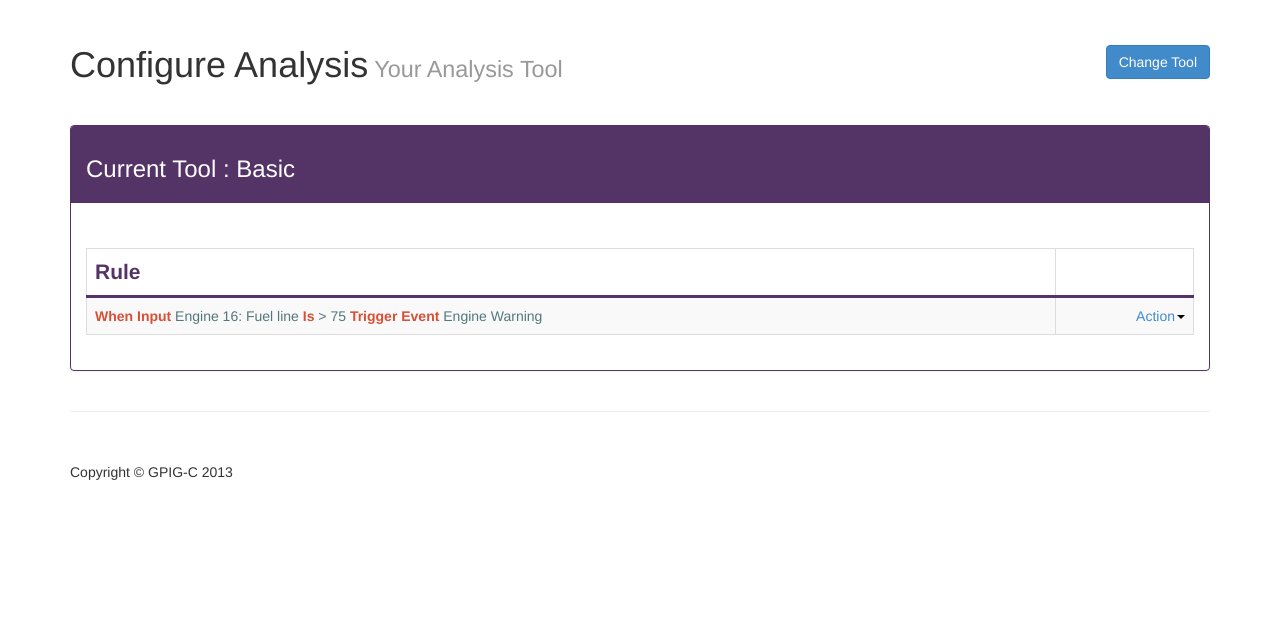
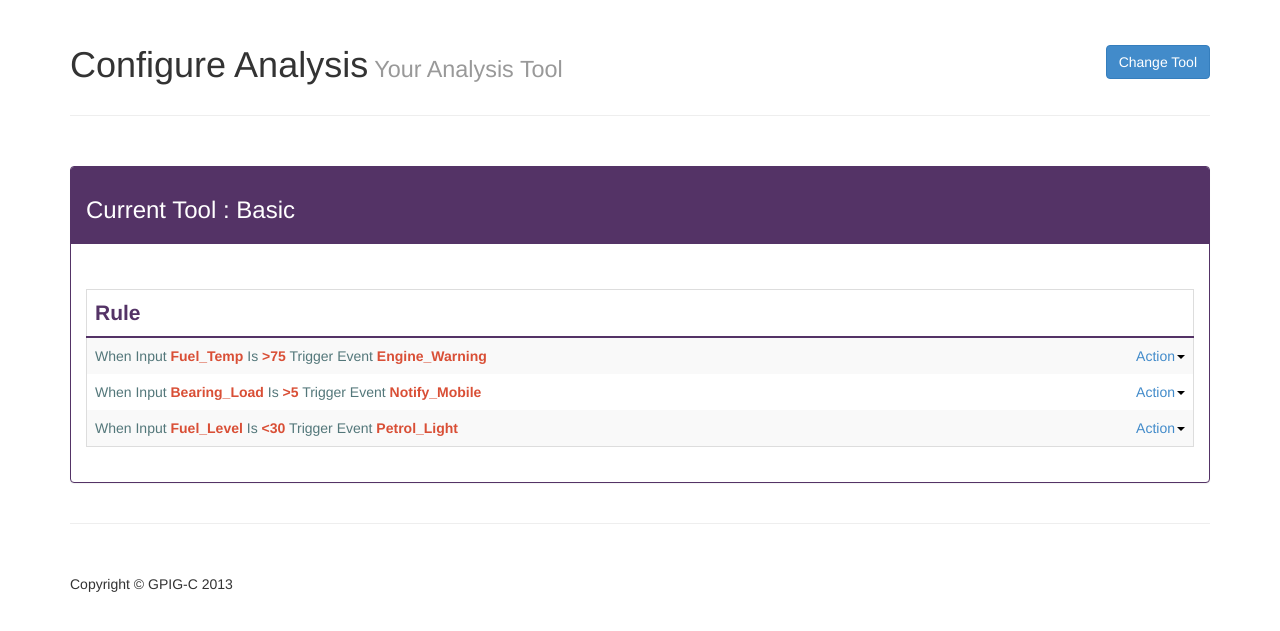
Before and after one commit to sftrabbit/gpig-c, a PHP site: page /adminCenter/conf-anal-tool.html in a window 1280 px wide. Shown: the part 55-686 px from the top of the page. Run offline with PHP 8.4, Linux system fonts and the light colour scheme.

Commit message:
Change Syntax Highlighting to EWork For Multiple Rules

```diff
--- a/PrototypeAdminCentre/modern-business/adminCenter/conf-anal-tool.html
+++ b/PrototypeAdminCentre/modern-business/adminCenter/conf-anal-tool.html
@@ -49,7 +49,7 @@
             </button>
         </div>
     </div>
-
+    <hr />
     <div class="row">  <!-- Table Row -->
         <div class="col-sm-12 center-block block-top-buffer">
             <div class="panel panel-primary">
@@ -66,11 +66,34 @@
                         </thead>
                         <tbody>
                         <tr>
-                            <td class="rule">When Input Engine 16: Fuel line Is > 75 Trigger Event Engine Warning</td>
+                            <td class="rule">When Input Fuel_Temp Is >75 Trigger Event Engine_Warning</td>
                             <td>
                                 <div class="dropdown pull-right">
                                     <a href="#" id="drop1" role="button" class="dropdown-toggle" data-toggle="dropdown">Action<b class="caret"></b></a>
                                     <ul id="menu1" class="dropdown-menu" role="menu">
+                                        <li role="presentation"><a role="menuitem" tabindex="-1" href="#">Edit</a></li>
+                                        <li role="presentation"><a role="menuitem" tabindex="-1" href="#">Delete</a></li>
+                                    </ul>
+                                </div>
+                            </td>
+                        </tr>
+                        <tr>
+                            <td class="rule">When Input Bearing_Load Is >5 Trigger Event Notify_Mobile</td>
+                            <td>
+                                <div class="dropdown pull-right">
+                                    <a href="#" id="drop2" role="button" class="dropdown-toggle" data-toggle="dropdown">Action<b class="caret"></b></a>
+                                    <ul id="menu2" class="dropdown-menu" role="menu">
+                                        <li role="presentation"><a role="menuitem" tabindex="-1" href="#">Edit</a></li>
+                                        <li role="presentation"><a role="menuitem" tabindex="-1" href="#">Delete</a></li>
+                                    </ul>
+                                </div>
+                            </td>
+                        </tr>
+                        <td class="rule">When Input Fuel_Level Is <30 Trigger Event Petrol_Light</td>
+                        <td>
+                            <div class="dropdown pull-right">
+                                <a href="#" id="drop3" role="button" class="dropdown-toggle" data-toggle="dropdown">Action<b class="caret"></b></a>
+                                <ul id="menu3" class="dropdown-menu" role="menu">
                                     <li role="presentation"><a role="menuitem" tabindex="-1" href="#">Edit</a></li>
                                     <li role="presentation"><a role="menuitem" tabindex="-1" href="#">Delete</a></li>
                                 </ul>
--- a/PrototypeAdminCentre/modern-business/adminCenter/conf-inputs.html
+++ b/PrototypeAdminCentre/modern-business/adminCenter/conf-inputs.html
@@ -58,7 +58,7 @@
 
      <div class="row">  <!-- Top Row -->
         <div class="col-sm-12 center-block">
-            <table class="table table-striped">
+            <table class="table table-striped table-bordered">
   				<thead class="table-header">
 					<th>ID</th>
 					<th>Name</th>
--- a/PrototypeAdminCentre/modern-business/adminCenter/conf-users.html
+++ b/PrototypeAdminCentre/modern-business/adminCenter/conf-users.html
@@ -62,6 +62,7 @@
                     onclick="confusers.resetform();"> Add User</button>
         </div>
     </div>
+    <hr />
     <div class="row">  <!-- Table Row -->
         <div class="col-sm-12 center-block">
             <table class="table table-striped table-bordered">
--- a/PrototypeAdminCentre/modern-business/adminCenter/css/admin.css
+++ b/PrototypeAdminCentre/modern-business/adminCenter/css/admin.css
@@ -39,10 +39,10 @@
 }
 
 .rule-keyword{
+    color: #53777a;
+}
+
+.rule-non-keyword{
     font-weight: bold;
     color: #d94f36;
 }
-
-.rule-non-keyword{
-    color: #53777a;
-}
--- a/PrototypeAdminCentre/modern-business/adminCenter/js/conf-anal.js
+++ b/PrototypeAdminCentre/modern-business/adminCenter/js/conf-anal.js
@@ -7,9 +7,17 @@
  */
 
 $(function(){
-    var content = $('.rule').text();
-    var words = content.split(" ");
+    var rules = $('.rule');
     var newContent = "";
+    var currentRule;
+    var words;
+
+    for(var j = 0; j < rules.length; j++){
+
+        newContent = "";
+        currentRule = rules.eq(j);
+        words = currentRule.text().split(" ");
+
         for(var i= 0 ; i < words.length; i++){
             if(words[i] == 'When' || words[i] == 'Input' || words[i] == 'Is' ||
                 words[i] == 'Trigger' || words[i] == 'Event')
@@ -18,5 +26,6 @@ $(function(){
                 words[i] =   '<span class="rule-non-keyword">' + words[i] + '</span>';
             newContent += words[i] + ' ';
         }
-    $('.rule').html(newContent)
+        currentRule.html(newContent);
+    }
 });
--- a/PrototypeAdminCentre/modern-business/css/custom-gpig.css
+++ b/PrototypeAdminCentre/modern-business/css/custom-gpig.css
@@ -135,7 +135,7 @@ h3.h3_4 {
 .table-striped .table-header{
     color: #543366;
     font-size: 1.5em;
-    border-bottom:3px solid #543366;
+    border-bottom:2px solid #543366;
 }
 
 .button-header h1 {
@@ -149,3 +149,13 @@ h3.h3_4 {
 .button-header hr {
 	clear: both;
 }
+
+
+.table-bordered > thead > tr > th,
+.table-bordered > tbody > tr > th,
+.table-bordered > tfoot > tr > th,
+.table-bordered > thead > tr > td,
+.table-bordered > tbody > tr > td,
+.table-bordered > tfoot > tr > td {
+    border: none;
+}
```
Lines whose indentation alone changed are shown as unchanged.
